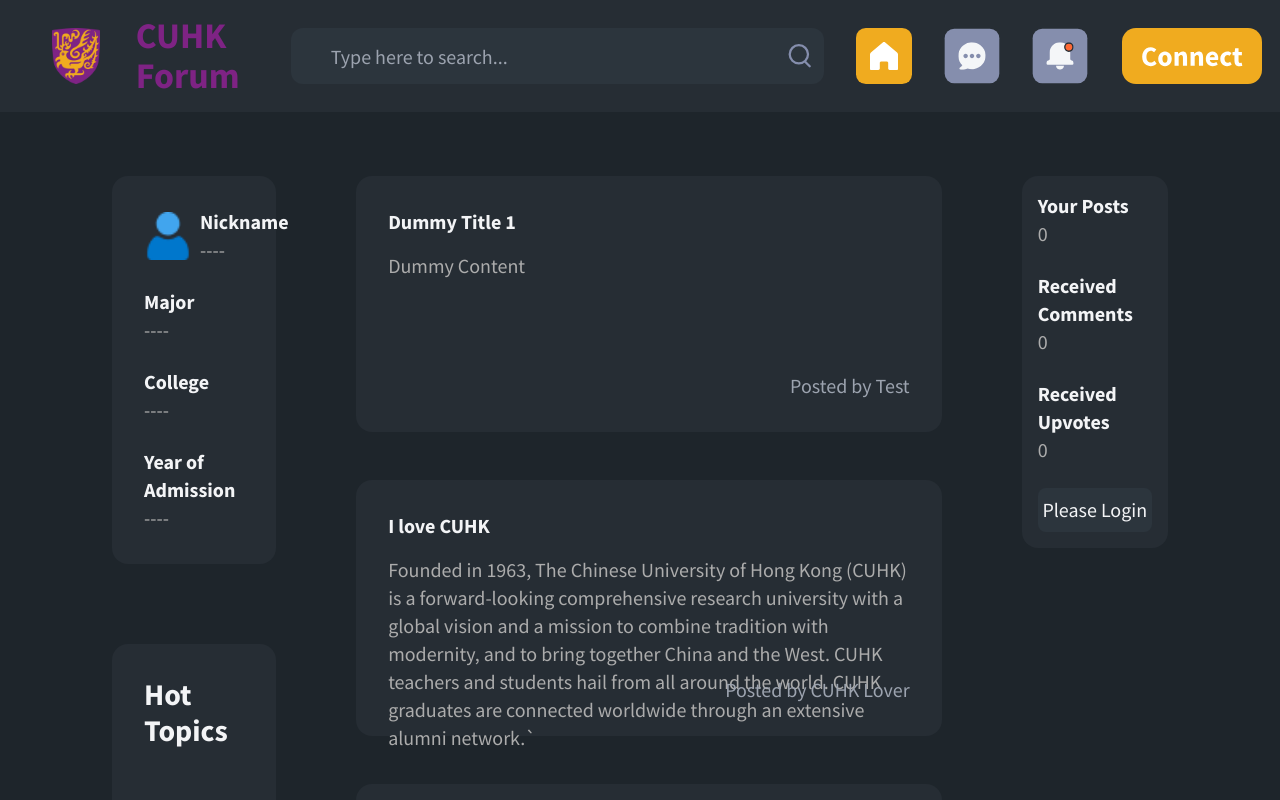
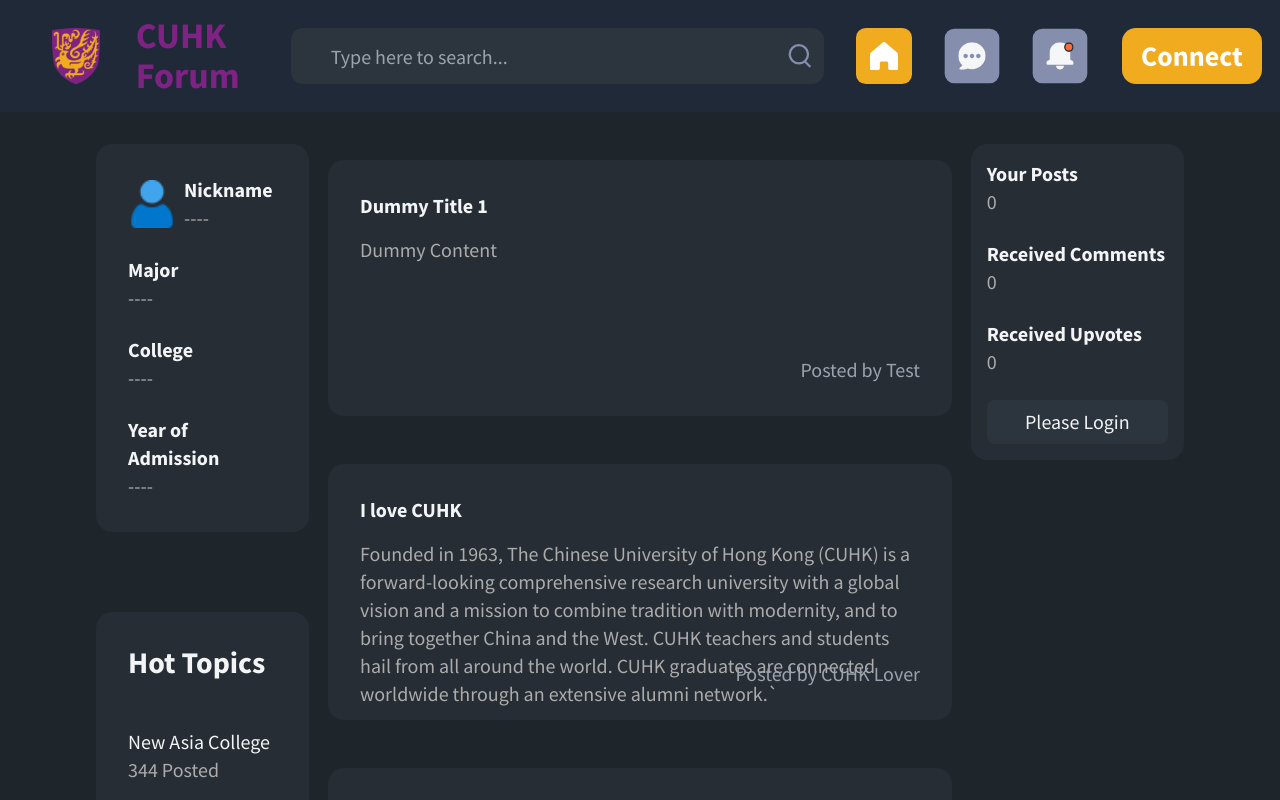
Before and after one commit to alanhungyl/vcforum, a React (Create React App) app: page / in a window 1280 px wide. Shown: the top 800 px of the page. Built offline with nearby package versions, Linux system fonts and the light colour scheme.

Commit message:
testing the scroll lock

```diff
--- a/src/App.js
+++ b/src/App.js
@@ -10,7 +10,7 @@
 function App() {
   return (
     <div className="min-h-screen background-dark text-gray-100">
-      <header className="block-background-color text-white p-4 flex justify-between items-center w-full">
+      <header className="bg-gray-800 text-white p-4 flex justify-between items-center w-full fixed top-0 left-0 z-50">
         <div className="flex items-center">
           <img src={cuhklogo} className="h-16 p-1 ml-8 mr-8" alt="logo" />
           <p className="custom-purple font-bold text-4xl mr-auto">CUHK Forum</p>
@@ -32,9 +32,9 @@
       </header>
 
       {/* Main Content */}
-      <div className="p-4 flex justify-between gap-20 mx-auto ">
+      <div className="p-4 flex justify-between gap-20 mx-auto my-24 ">
         {/* Left Sidebar */}
-        <div className="w-1/6 text-xl mt-12 ml-24">
+        <div className="w-1/6 text-xl mt-12 ml-24 fixed top-24 left-0 h-full">
           <div className="block-background-color rounded-2xl p-8 mb-20">
             <div className="flex items-center space-x-2 mb-6">
               <img src={UserIcon} alt="User Icon" className="w-12 h-12" />
@@ -92,9 +92,9 @@
         </div>
 
         {/* Main Content Area */}
-        <div className="text-xl w-4/6">
+        <div className="text-xl w-1/2 mx-auto my-12">
           {/* Posts */}
-          <div className="block-background-color rounded-2xl p-8 my-12 h-64 relative">
+          <div className="block-background-color rounded-2xl p-8 h-64 relative">
             <p className="font-bold mb-4">Dummy Title 1</p>
             <p className="text-gray mb-4">Dummy Content</p>
             <p className="text-gray-400 absolute bottom-8 right-8">Posted by Test</p>
@@ -131,7 +131,7 @@
         </div>
 
         {/* Right Sidebar */}
-        <div className="w-1/6 mr-24">
+        <div className="w-1/6 mr-24 fixed top-24 right-0 h-full overflow-y-auto">
           <div className="block-background-color rounded-2xl p-4 mt-12 text-xl">
             <div className="space-y-6">
               <div>
```
